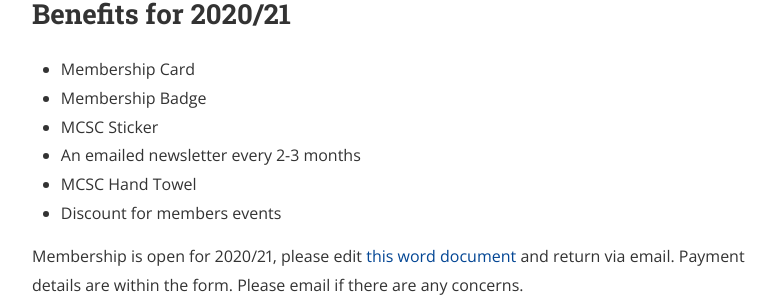
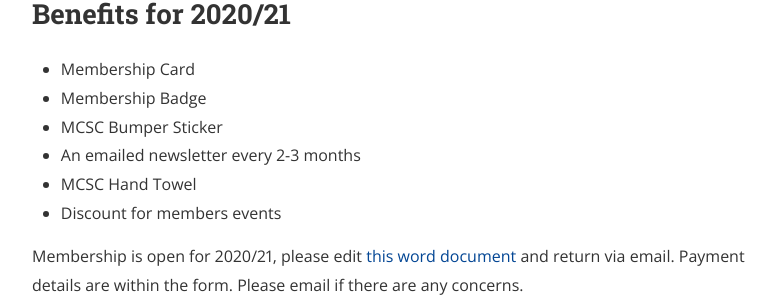
Before and after one commit to Foxh0und/MCSC, a Jekyll site: the page built from membership.md, in a window 1280 px wide and 900 px high, scrolled down 1051 px. Shown: the part 144-442 px from the top of the window, without its empty margins (240-1016 px from the left). Built offline with Jekyll 4.4.1, drawn with Linux system fonts in a browser that asks for light colours; nearby versions of some CDN libraries.

Commit message:
Update membership.md

```diff
--- a/membership.md
+++ b/membership.md
@@ -10,7 +10,7 @@
 ## Benefits for 2020/21
 - Membership Card
 - Membership Badge
-- MCSC Sticker
+- MCSC Bumper Sticker
 - An emailed newsletter every 2-3 months
 - MCSC Hand Towel
 - Discount for members events
```
